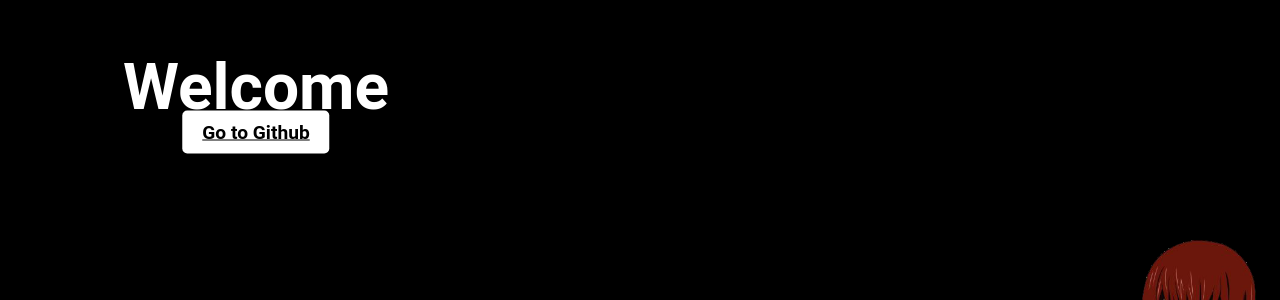
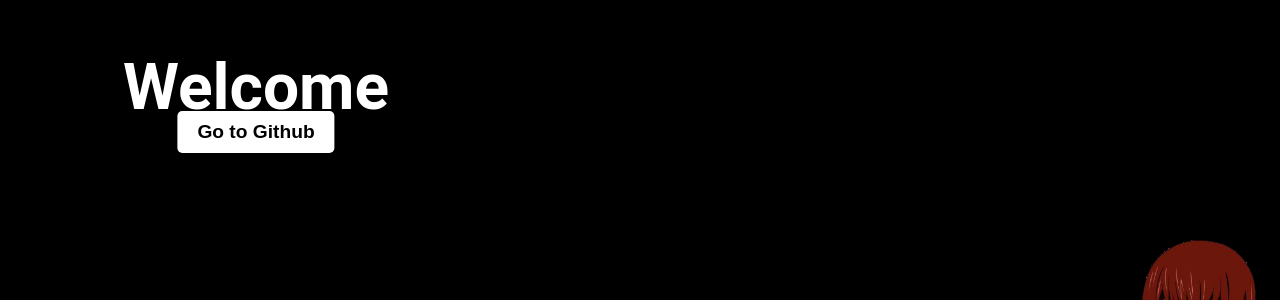
Before and after one commit to Akakk1/akaki_homepage, a Jekyll site: the page built from index.md, in a window 1280 px wide. Shown: the part 453-753 px from the top of the page. Built offline with Jekyll 4.4.1, drawn with Linux system fonts in a browser that asks for light colours.

Commit message:
Update default.html

```diff
--- a/_layouts/default.html
+++ b/_layouts/default.html
@@ -20,10 +20,8 @@
     </nav>
 
     <!-- 内容区域 -->
-    <div class="welcome-text">
-        Welcome
-    </div>
-    <a href="https://github.com/Akakk1" target="_blank" class="github-button">Go to Github</a>
+    <div class="welcome-text">Welcome</div>
+    <button class="github-button" onclick="window.location.href='https://github.com/Akakk1'">Go to Github</button>
     <img src="/akaki_homepage/assets/makise.png" class="bottom-right-image">
 
 
```
